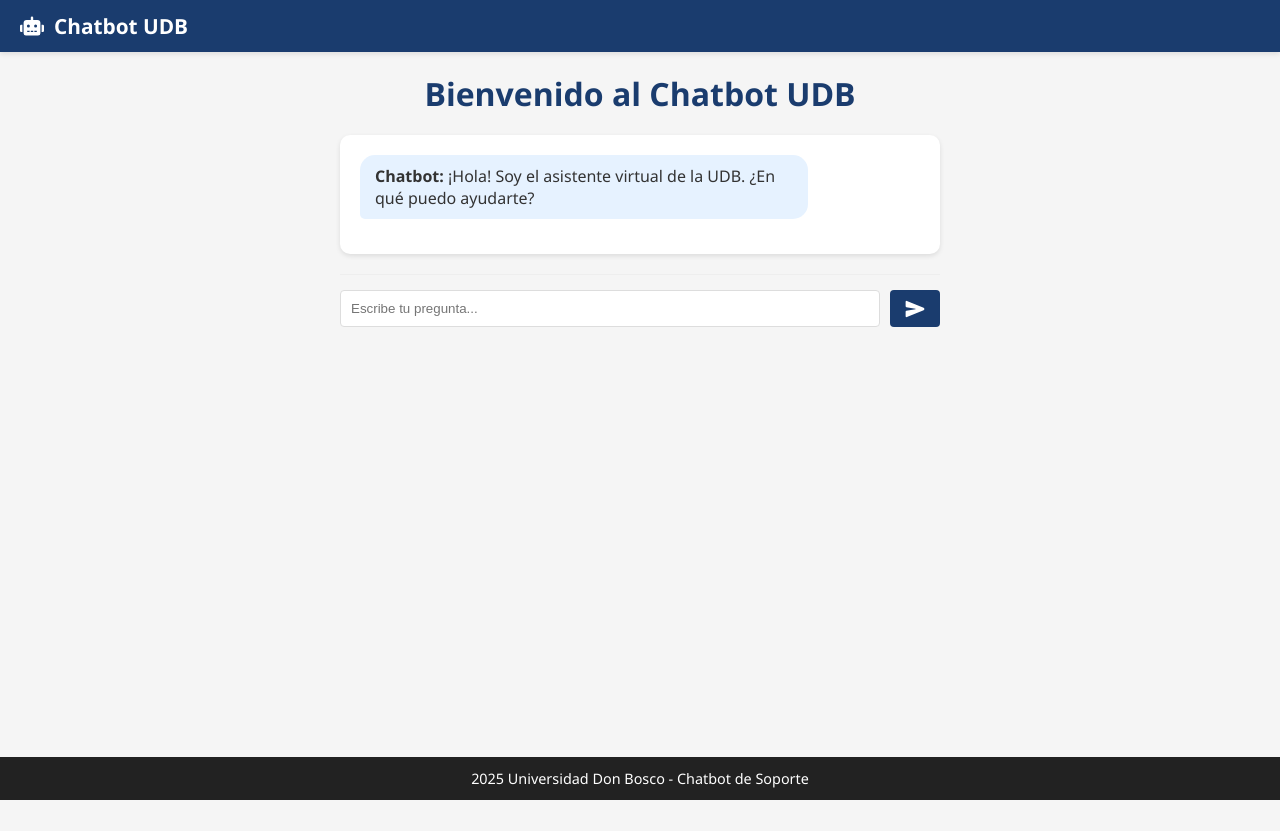
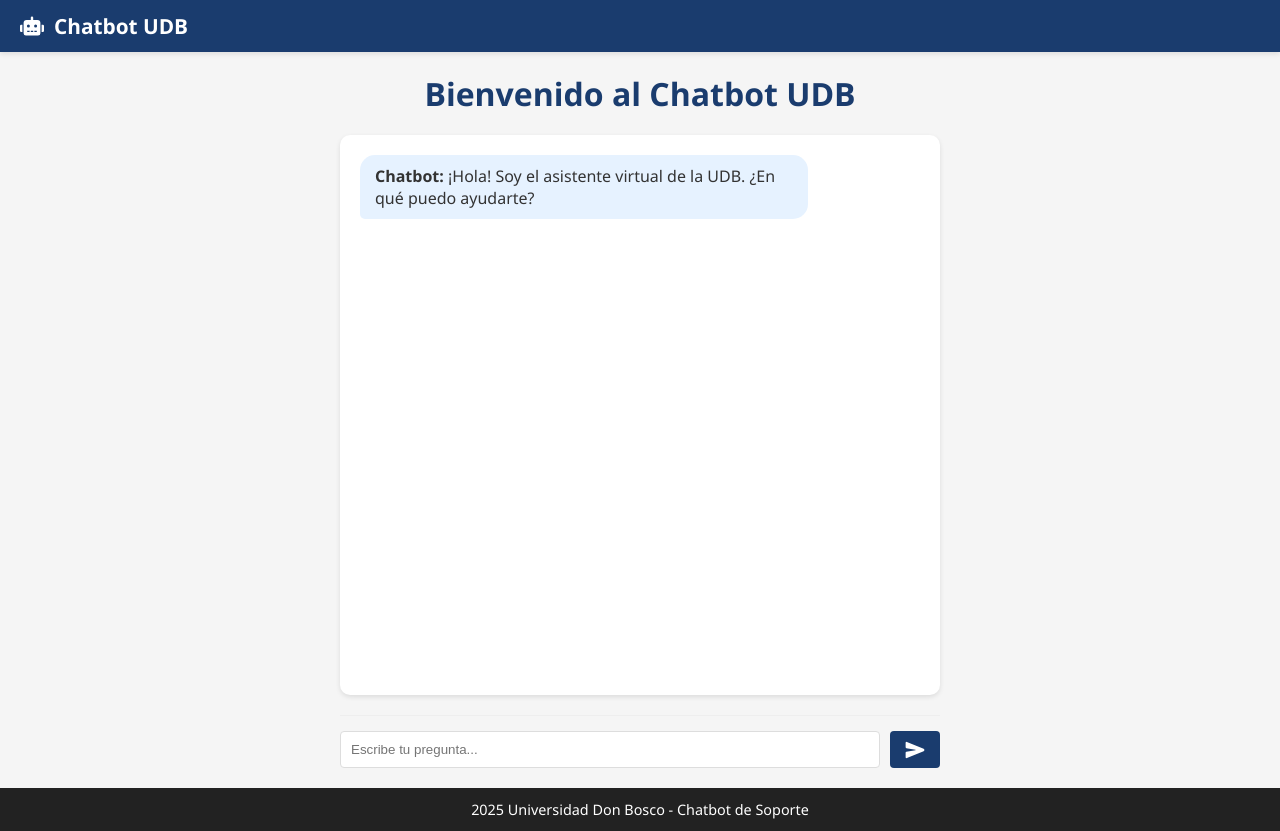
Before and after one commit to JosueGarcia-UDB/ChatBot-Copilot, a Next.js app in the folder chatbot/: page / in a window 1280 px wide. Before the commit the page ends 800 px from the top, so only its background shows below. Built offline with nearby package versions, Linux system fonts and the light colour scheme.

Commit message:
Cambios en el contenedor del chat

```diff
--- a/chatbot/src/app/globals.css
+++ b/chatbot/src/app/globals.css
@@ -180,9 +180,10 @@
   margin-top: 20px;
   display: flex;
   flex-direction: column;
-  max-height: 60vh;
+  max-height: 70vh;
+  height: 70vh;
   overflow-y: auto;
-
+  bottom: 0;
 }
 
 .chat-bubble {
--- a/chatbot/src/components/Chatbot.js
+++ b/chatbot/src/components/Chatbot.js
@@ -1,5 +1,5 @@
 "use client";
-import React, { useState } from "react";
+import React, { useState, useRef , useEffect} from "react";
 import Fuse from "fuse.js";
 import Data from "@/app/data/data";
 import { IoSend } from "react-icons/io5";
@@ -12,6 +12,14 @@
 const Chatbot = () => {
     const [userInput, setUserInput] = useState('');
     const [chat, setChat] = useState([]);
+
+    const chatRef = useRef();
+
+    useEffect(() => {
+        if (chatRef.current) {
+            chatRef.current.scrollTop = chatRef.current.scrollHeight;
+        }
+    }, [chat]);
 
     const handleUserMessage = () => {
         if (!userInput.trim()) return;
@@ -53,7 +61,7 @@
     return (
         <div>
             <h1 className="welcome-title">Bienvenido al Chatbot UDB</h1>
-            <div className="chat-placeholder">
+            <div className="chat-placeholder"  ref={chatRef}>
                 <div className="chat-bubble bot">
                     <strong>Chatbot: </strong>¡Hola! Soy el asistente virtual de la UDB. ¿En qué puedo ayudarte?
                 </div>
```
